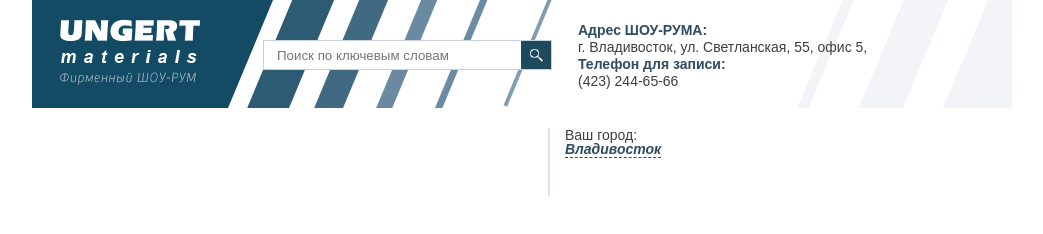
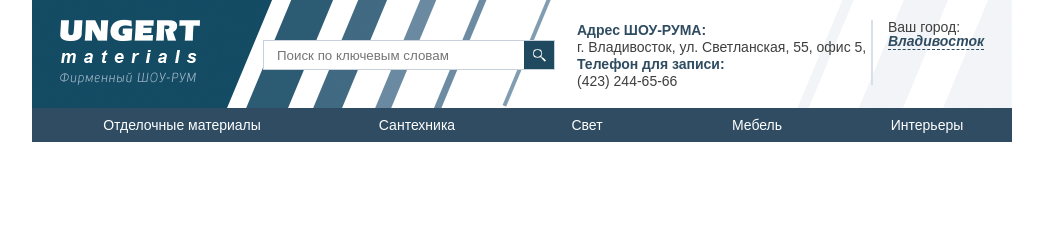
Before and after one commit to Pobeda-Ru/materials.ungert.ru, a plain HTML site: page index.html in a window 1280 px wide. Shown: the whole page, without its empty margins (33-1076 px from the left). Drawn offline with Linux system fonts and the light colour scheme.

Commit message:
Main Nav

```diff
--- a/index.html
+++ b/index.html
@@ -22,7 +22,7 @@
 					<p class="search">
 						<input type="search" placeholder="Поиск по ключевым словам">
 						<input type="submit" value="">
-					<p>
+					</p>
 					</form>
 				</div><!--
 				--><div id="geo">
@@ -38,6 +38,15 @@
 					</div>
 				</div>
 			</header>
+			<nav>
+				<ul>
+					<li><a href="#">Отделочные материалы</a></li><!--
+					--><li><a href="#">Сантехника</a></li><!--
+					--><li><a href="#">Свет</a></li><!--
+					--><li><a href="#">Мебель</a></li><!--
+					--><li><a href="#">Интерьеры</a></li>
+				</ul>
+			</nav>
 		</div>
 		<div id="sidebar">
 
--- a/style/main.css
+++ b/style/main.css
@@ -15,7 +15,17 @@ a {
 	color: #2f4c61;
 	text-decoration: underline;
 }
-a.dashed{
+#wrapper {
+	width: 1150px;
+	margin: 0 auto;
+}
+#page {
+	width: 980px;
+}
+.c2f4c61{
+	color: #2f4c61;
+}
+.dashed{
 	text-decoration: none;
 	border-bottom: 1px dashed #2f4c61;
 }
@@ -25,30 +35,17 @@ a.dashed{
 .italic {
 	font-style: italic;
 }
-#wrapper {
-	width: 1150px;
-	margin: 0 auto;
-}
-#page {
-	width: 980px;
-}
-.bold {
-	font-weight: bold;
-}
-.c2f4c61{
-	color: #2f4c61;
-}
 /*HEADER*/
 
 header {
 	height: 108px;
+	background-image: url(../img/header-bg.png);
 }
 	header div {
 		display: inline-block;
 		vertical-align: top;
 	}
 	#logo{
-		background-image:url(../img/logo-bg.png);
 		width: 196px;
 		height: 108px;
 		text-align: center;
@@ -60,7 +57,6 @@ header {
 	#search-block {
 		height: 108px;
 		width: 324px;
-		background-image: url(../img/search-block-bg.png);
 	}
 		#search-block form {
 			padding: 40px 0 0 35px;
@@ -68,6 +64,8 @@ header {
 			.search{
 				height: 28px;
     			border: 1px solid #c7d1dc;
+    			width: 290px;
+    			background-color: #fff;
 			}
 				.search input[type="search"]{
 					height: 28px;
@@ -90,23 +88,49 @@ header {
 				    background-position: 50% 50%;
 				}
 	#geo {
-		width: 460px;
+		width: 410px;
 		height: 108px;
-		background-image: url(../img/geo-bg.png);
+		padding: 20px 25px;
 		background-repeat: no-repeat;
 		background-position: right;
 	}
 		#contact-block{
-			    padding: 20px 26px;
+			    width: 290px;
 		}
 			#contact-block p{
 				padding-top: 3px
 			}
 			#town {
-				padding: 0 15px 40px 15px;
-			    margin: 20px 0 0 -4px;
-			    width: 87px;
+			    width: 85px;
 			    border-left: 2px solid #d8dfe8;
+			    padding-left: 15px;
+    			height: 65px;
 			}
 
 /*HEADER END*/
+/*MAIN NAV*/
+
+nav ul{
+
+}
+	nav li{
+		display:inline-block;
+		width: 300px;
+	}
+	nav li + li {
+		width: 170px;
+	}
+		nav li a{
+			color: #fff;
+			padding: 10px 20px;
+			display: block;
+			text-align: center;
+			/*background-image: url(../img/bg.png);*/
+			background-color: #2f4c62;
+			text-decoration: none;
+		}
+		nav li a:hover{
+			background-color: #a2b1c2;
+		}
+
+/*MAIN NAV END*/
```
Also changed, not shown: img/bg.png (renamed from img/logo-bg.png), img/geo-bg.png (deleted), img/header-bg.png (added), img/search-block-bg.png (deleted).
